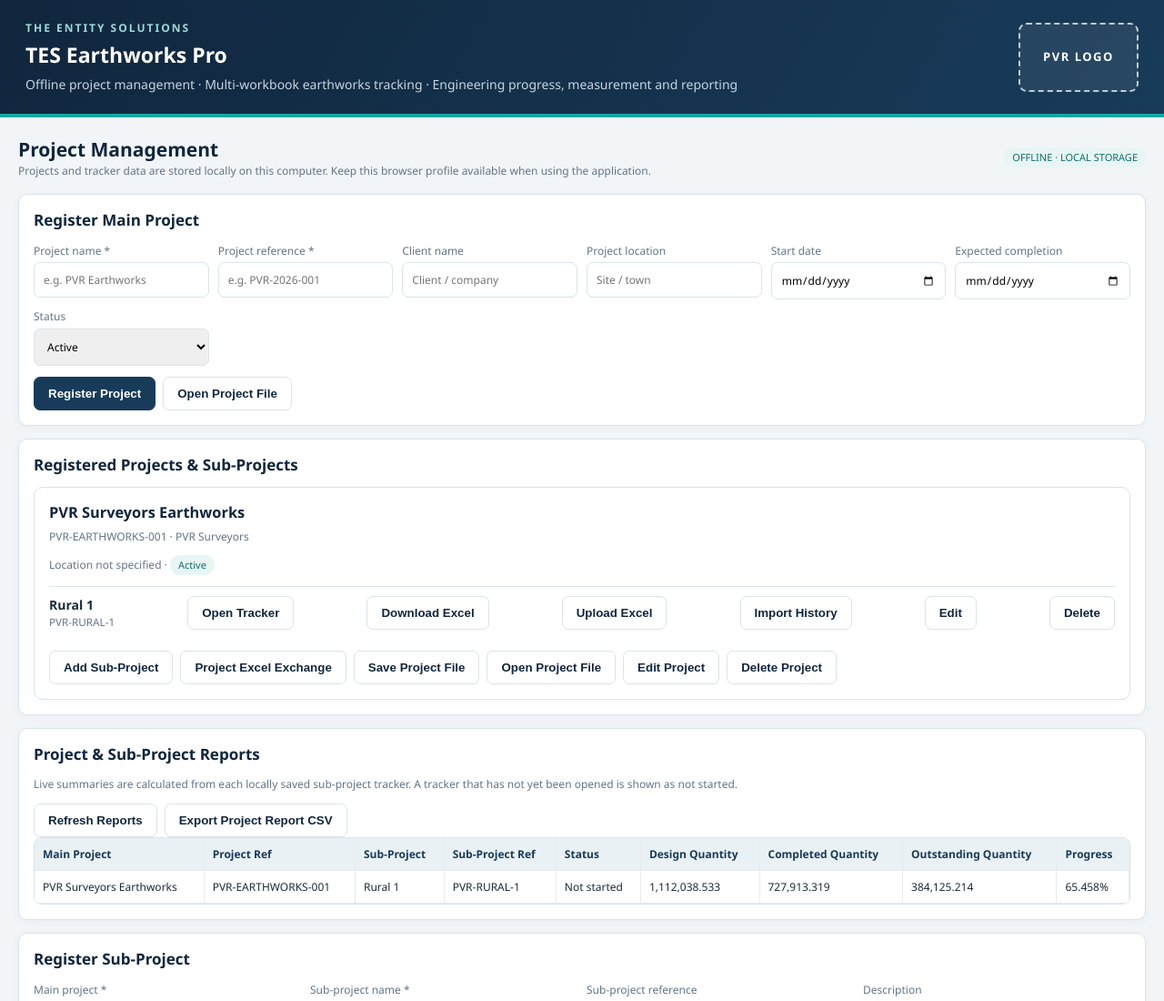
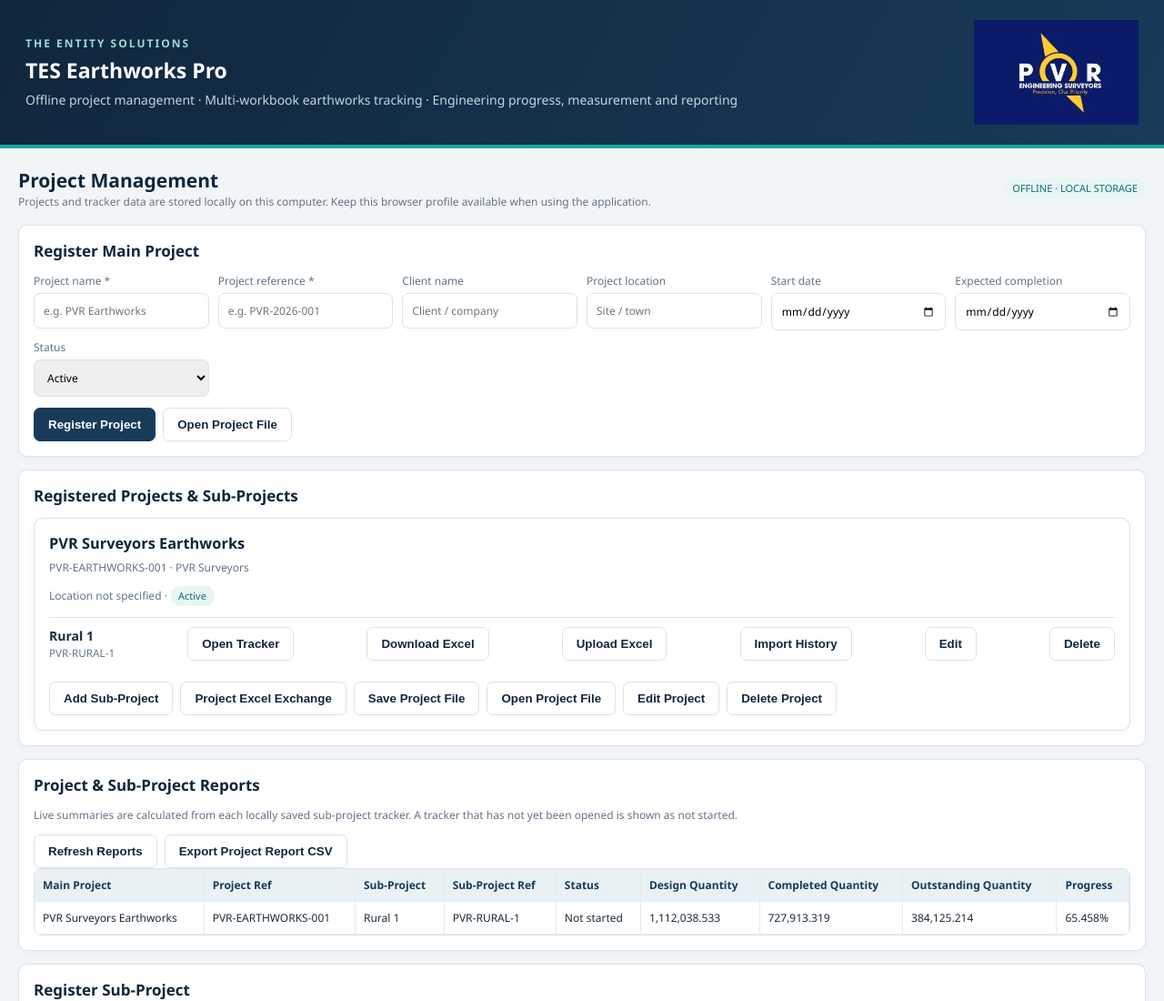
Before and after one commit to thoentity1/uatearthworksprodigitised, a plain HTML site: page index.html in a window 1280 px wide. Shown: the top 1100 px of the page at 91% size. Drawn offline with Linux system fonts and the light colour scheme.

Commit message:
Update header to include logo image

```diff
--- a/index.html
+++ b/index.html
@@ -6,7 +6,7 @@
 /* Project management layer */
 .hubtop{display:flex;justify-content:space-between;align-items:center;gap:12px;flex-wrap:wrap;margin-bottom:16px}.hubgrid{display:grid;grid-template-columns:repeat(auto-fit,minmax(280px,1fr));gap:14px}.projectcard{background:#fff;border:1px solid var(--line);border-radius:10px;padding:16px;box-shadow:0 2px 8px #19334a0a}.projectcard h3{margin:0 0 5px;color:var(--navy)}.subrow{display:flex;justify-content:space-between;align-items:center;gap:10px;padding:10px 0;border-top:1px solid var(--line)}.subrow small{display:block;color:var(--muted)}.formgrid{display:grid;grid-template-columns:repeat(auto-fit,minmax(190px,1fr));gap:10px}.formgrid input,.formgrid select,.formgrid textarea{width:100%;padding:10px;border:1px solid var(--line);border-radius:7px;font:inherit}.formgrid label{font-size:12px;color:var(--muted)}.formgrid label input,.formgrid label select{display:block;margin-top:4px}.hub-actions{display:flex;gap:8px;flex-wrap:wrap;margin-top:12px}.pill{display:inline-block;background:#e7f6f4;color:#126d69;border-radius:20px;padding:3px 9px;font-size:11px}.appbar{display:flex;justify-content:space-between;align-items:center;gap:10px;flex-wrap:wrap;background:#eaf1f5;padding:10px 13px;border-radius:8px;margin-bottom:12px}.appbar strong{color:var(--navy)}
 </style></head><body>
-<header><div class="header-copy"><div class="brand">THE ENTITY SOLUTIONS</div><div class="title">TES Earthworks Pro</div><div class="subtitle">Offline project management · Multi-workbook earthworks tracking · Engineering progress, measurement and reporting</div></div><div class="pvr-logo-placeholder" aria-label="PVR logo placeholder">PVR LOGO</div></header>
+<header><div class="header-copy"><div class="brand">THE ENTITY SOLUTIONS</div><div class="title">TES Earthworks Pro</div><div class="subtitle">Offline project management · Multi-workbook earthworks tracking · Engineering progress, measurement and reporting</div></div><img src="images/pvr-logo1.jpg" alt="PVR Engineering Surveyors" class="pvr-logo"></header>
 <main class="wrap">
 <section id="projectHub">
  <div class="hubtop"><div><h2 style="margin:0;color:var(--navy)">Project Management</h2><div class="status">Projects and tracker data are stored locally on this computer. Keep this browser profile available when using the application.</div></div><span class="pill">OFFLINE · LOCAL STORAGE</span></div>
```
